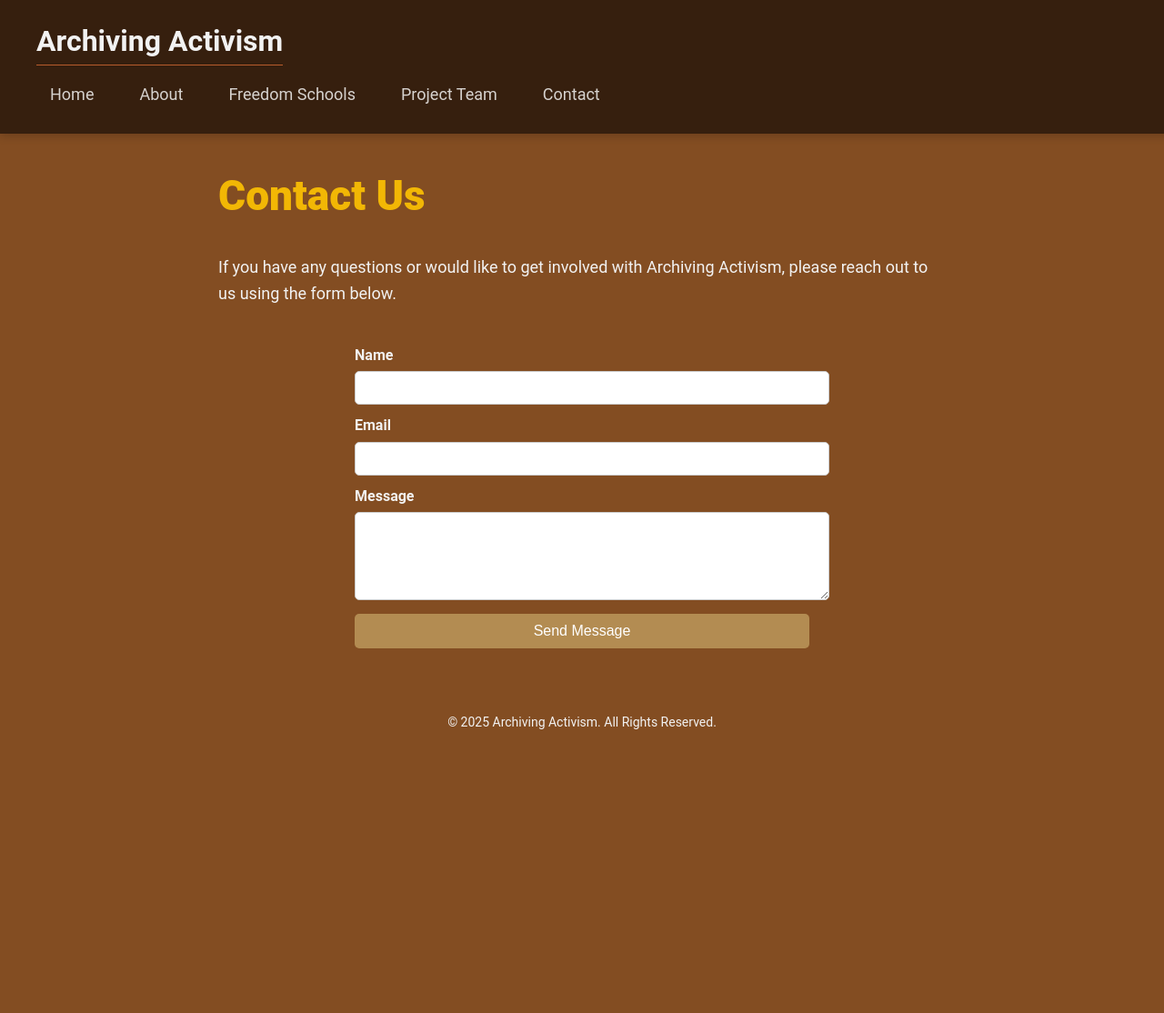
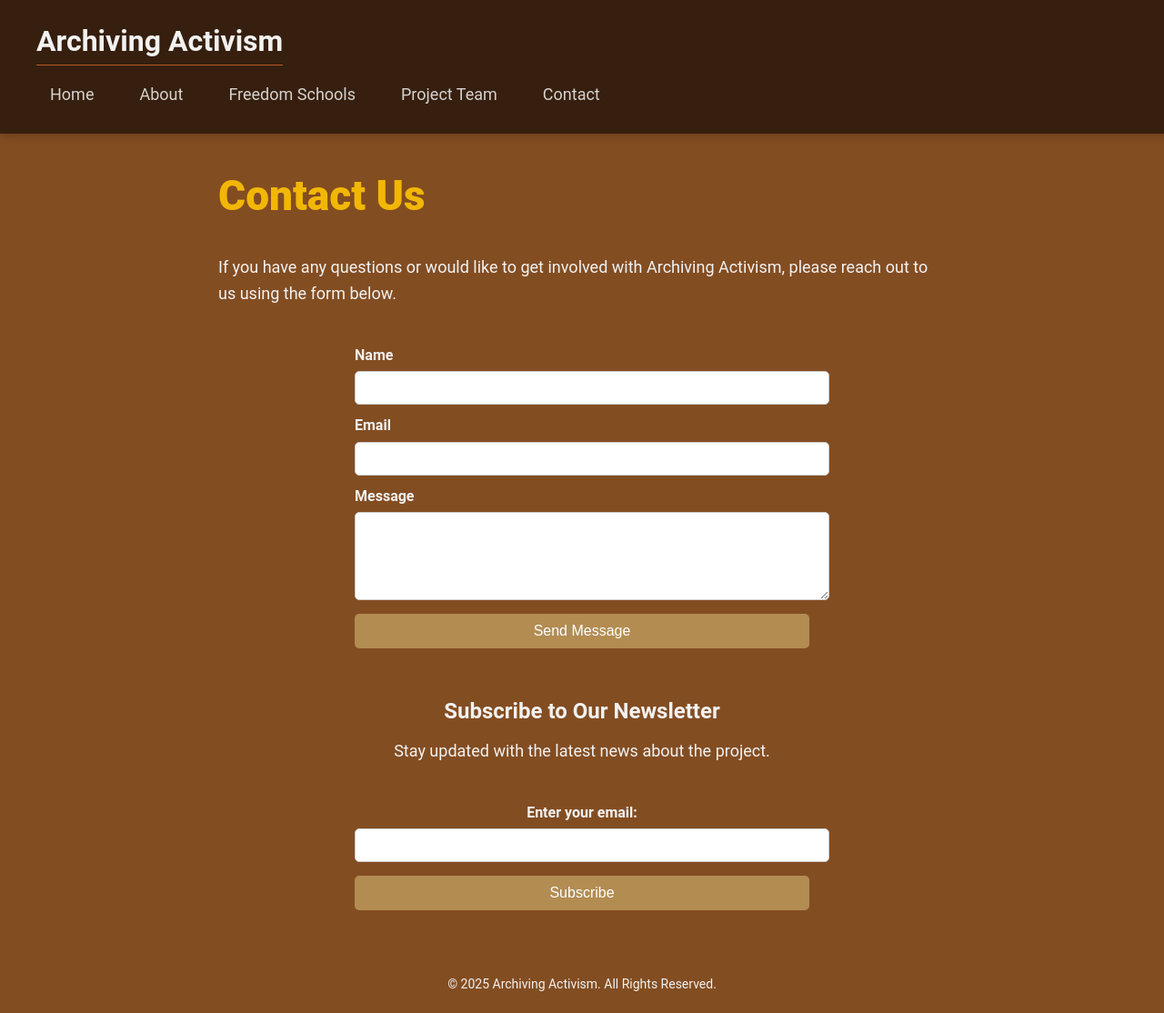
Before and after one commit to svouse/archivingactivism, a Jekyll site: the page contact.html, which Jekyll copies as it is, in a window 1280 px wide and 1114 px high. Shown: the whole window at 91% size. Built offline with Jekyll 4.4.1, drawn with Linux system fonts in a browser that asks for light colours.

```diff
--- a/contact.html
+++ b/contact.html
@@ -6,25 +6,29 @@
     <title>Contact - Archiving Activism</title>
     <link rel="stylesheet" href="style.css">
     <style>
-        .contact-form {
+        .contact-form,
+        .newsletter-form {
             display: flex;
             flex-direction: column;
             max-width: 500px;
             margin: 0 auto;
         }
-        .contact-form label {
+        .contact-form label,
+        .newsletter-form label {
             margin-top: 10px;
             font-weight: bold;
         }
         .contact-form input,
-        .contact-form textarea {
+        .contact-form textarea,
+        .newsletter-form input {
             width: 100%;
             padding: 10px;
             margin-top: 5px;
             border-radius: 5px;
             border: 1px solid #ccc;
         }
-        .contact-form button {
+        .contact-form button,
+        .newsletter-form button {
             margin-top: 15px;
             padding: 10px;
             background-color: #b38c52;
@@ -34,8 +38,16 @@
             border-radius: 5px;
             transition: background-color 0.3s;
         }
-        .contact-form button:hover {
+        .contact-form button:hover,
+        .newsletter-form button:hover {
             background-color: #8c6a3e;
+        }
+        .newsletter-section {
+            text-align: center;
+            margin-top: 50px;
+        }
+        .newsletter-section h2 {
+            margin-bottom: 10px;
         }
     </style>
 </head>
@@ -55,6 +67,7 @@
         <h1>Contact Us</h1>
         <p>If you have any questions or would like to get involved with Archiving Activism, please reach out to us using the form below.</p>
 
+        <!-- Contact Form -->
         <form class="contact-form" action="#" method="post">
             <label for="name">Name</label>
             <input type="text" id="name" name="name" required>
@@ -67,6 +80,18 @@
 
             <button type="submit">Send Message</button>
         </form>
+
+        <!-- Newsletter Section -->
+        <div class="newsletter-section">
+            <h2>Subscribe to Our Newsletter</h2>
+            <p>Stay updated with the latest news about the project.</p>
+
+            <form class="newsletter-form" action="#" method="post">
+                <label for="newsletter-email">Enter your email:</label>
+                <input type="email" id="newsletter-email" name="newsletter-email" required>
+                <button type="submit">Subscribe</button>
+            </form>
+        </div>
     </div>
 
     <footer>
--- a/index.html
+++ b/index.html
@@ -24,7 +24,7 @@
     <h1>Archiving Activism</h1>
     <div class="slideshow-container">
         <div class="slide fade">
-            <img src="assets/img/table_2.jpeg.jpg" alt="">
+            <img src="assets/img/table_2.jpeg" alt="">
         </div>
         <div class="slide fade">
             <img src="assets/img/photo1.jpg" alt="">
```
